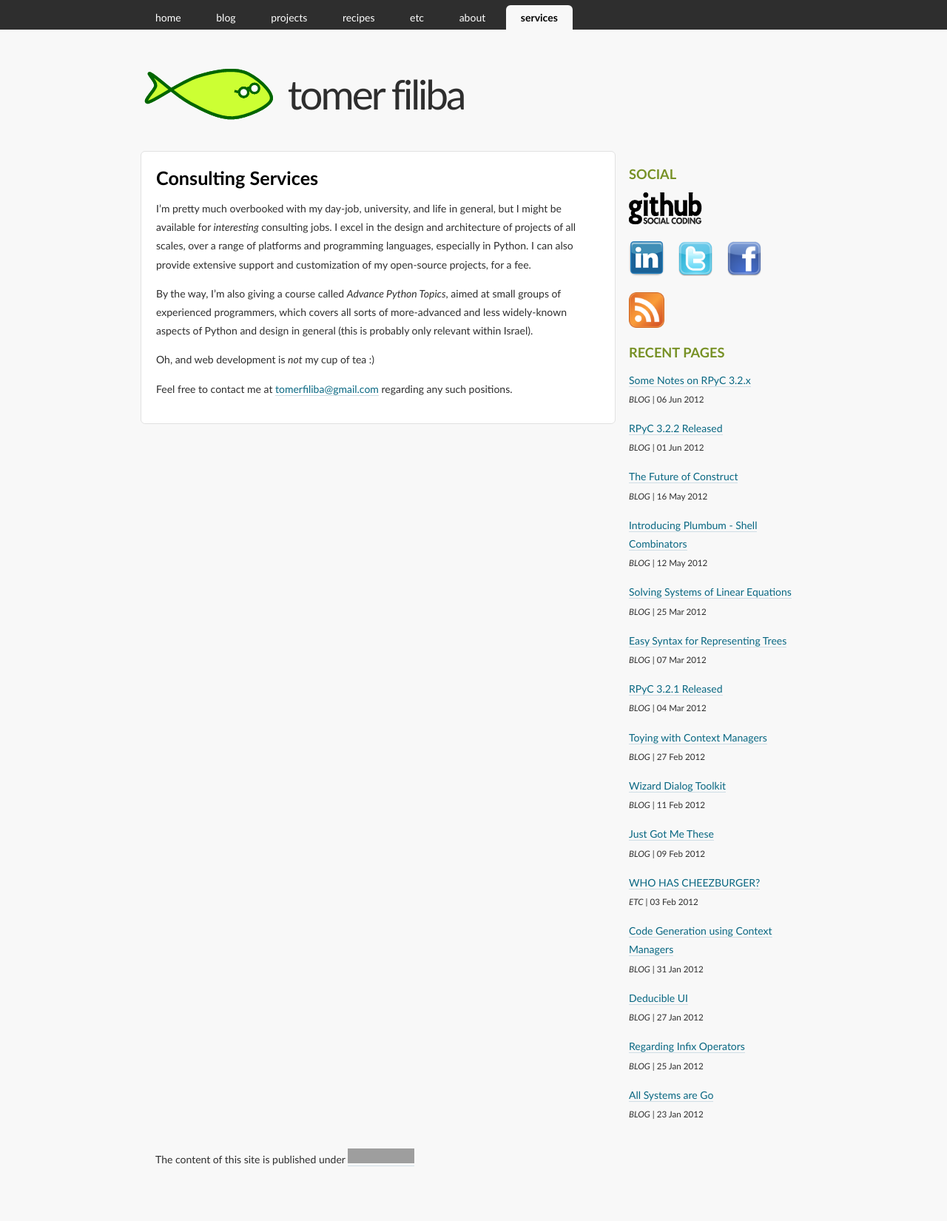
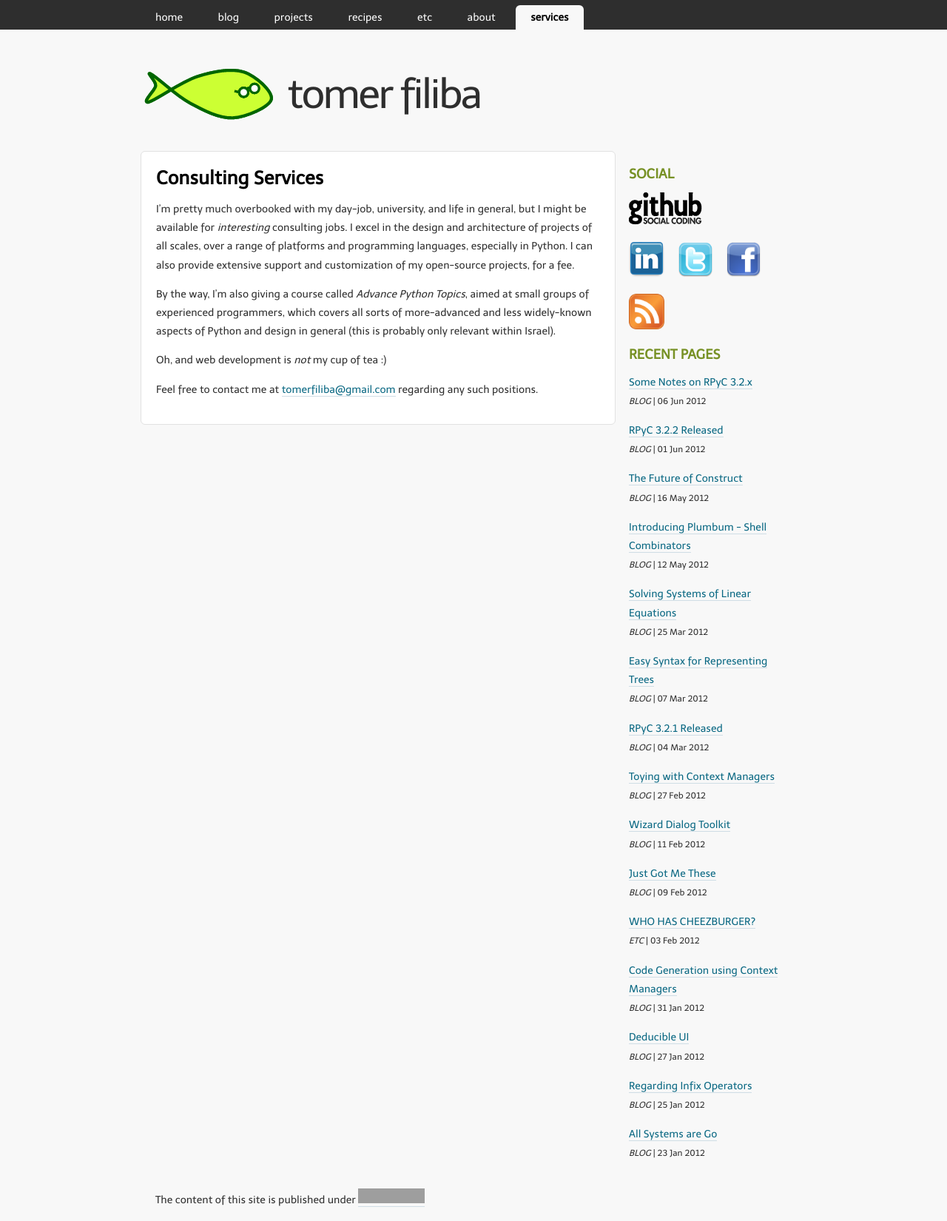
Before and after one commit to tomerfiliba/tomerfiliba.github.io, a Jekyll site: the page built from services.md, in a window 1280 px wide. Shown: the whole page at 74% size. Built offline with Jekyll 4.4.1, drawn with Linux system fonts in a browser that asks for light colours; Markdown is read by kramdown in place of the engine named in the settings; before the commit the page ends 1595 px from its top, so only the background shows below that; grey boxes are pictures that could not be loaded.

Commit message:
Update master

```diff
--- a/static/css/screen.css
+++ b/static/css/screen.css
@@ -2,7 +2,7 @@ body
 {
 	margin: 0;
 	padding: 0;
-	font-family: "Trebuchet MS","Myriad Pro","Bitstream Vera Sans",FreeSans,sans-serif;
+	font-family: 'Telex', "Trebuchet MS", "Myriad Pro", sans-serif;
 	font-size: 14px;
 	color: #2E2E2E;
 	background: #F8F8F8;
```
